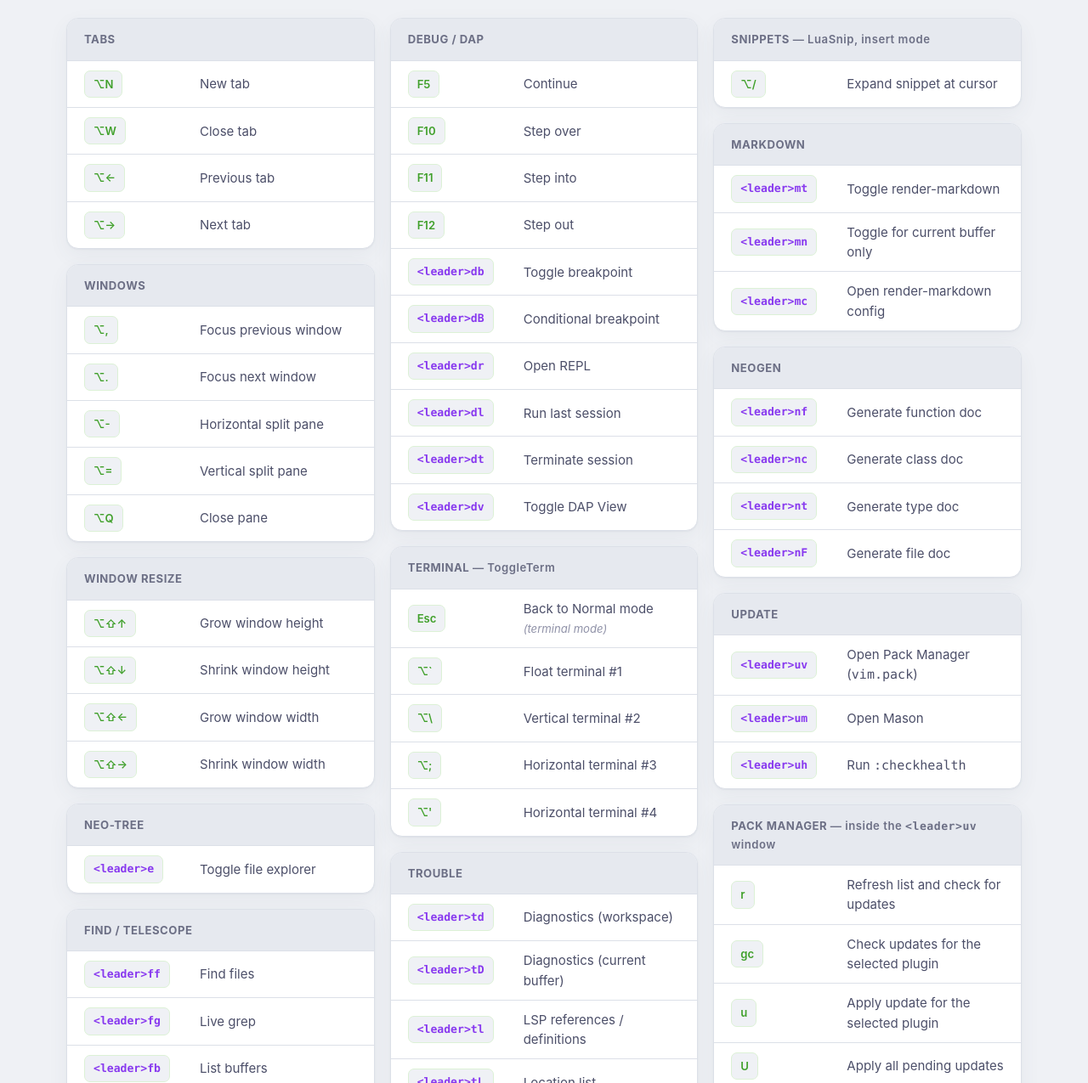
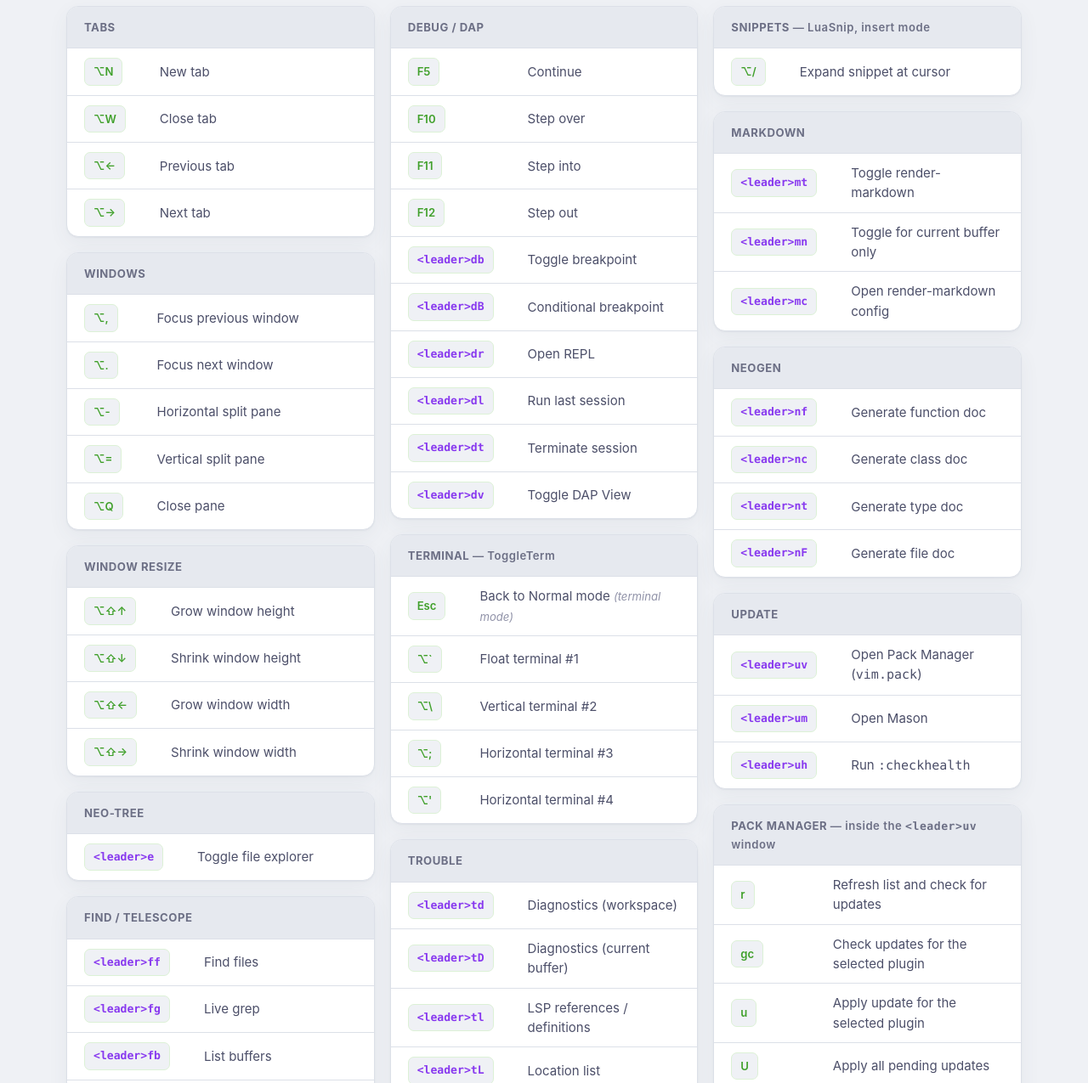
Before and after one commit to lvcas0x1/keymaps, a plain HTML site: page index.html in a window 1280 px wide. Shown: the part 1525-2800 px from the top of the page at 85% size. Drawn offline with Linux system fonts and the light colour scheme.

Commit message:
Render shortcut rows as tables instead of flex rows
Table cells guarantee the key column lines up exactly, which reads
more like a reference sheet than the previous flexbox rows.

Co-Authored-By: Claude Sonnet 5 <noreply@anthropic.com>
Claude-Session: https://claude.ai/code/session_0159yELkCejcmanhVncqjNSY

```diff
--- a/index.html
+++ b/index.html
@@ -209,19 +209,23 @@
     background: var(--bg-mantle);
   }
 
-  .row {
-    display: flex;
-    align-items: center;
-    gap: 16px;
+  .category table {
+    width: 100%;
+    border-collapse: collapse;
+  }
+
+  .category td {
     padding: 11px 20px;
     border-bottom: 1px solid var(--border-soft);
+    vertical-align: middle;
   }
 
-  .row:last-child { border-bottom: none; }
+  .category tr:last-child td { border-bottom: none; }
 
   .key {
-    flex: 0 0 auto;
-    min-width: 120px;
+    width: 1%;
+    white-space: nowrap;
+    padding-right: 8px;
   }
 
   kbd {
@@ -240,12 +244,10 @@
   .hammerspoon kbd { color: var(--accent-hammerspoon); border-color: var(--accent-hammerspoon-soft); }
   .wezterm kbd { color: var(--accent-wezterm); border-color: var(--accent-wezterm-soft); }
   .nvim kbd { color: var(--accent-nvim); border-color: var(--accent-nvim-soft); }
-  .row .key kbd.leader { color: var(--accent-key); }
+  .key kbd.leader { color: var(--accent-key); }
 
   .desc {
-    flex: 1 1 auto;
     font-size: 0.94rem;
-    min-width: 0;
   }
 
   .desc .note {
@@ -255,8 +257,7 @@
   }
 
   @media (max-width: 560px) {
-    .row { flex-wrap: wrap; }
-    .key { min-width: 0; }
+    .key { white-space: normal; width: auto; }
     .topnav .brand { display: none; }
   }
 </style>
@@ -294,7 +295,9 @@
     <div class="category-grid">
     <div class="category">
       <h3>Modifier remap</h3>
-      <div class="row"><div class="key"><kbd>Caps Lock</kbd></div><div class="desc">Remaps to ⌃⌥⌘ (Control + Option + Command) <span class="note">used as Hammerspoon's Hyper key</span></div></div>
+      <table><tbody>
+      <tr><td class="key"><kbd>Caps Lock</kbd></td><td class="desc">Remaps to ⌃⌥⌘ (Control + Option + Command) <span class="note">used as Hammerspoon's Hyper key</span></td></tr>
+      </tbody></table>
     </div>
     </div>
   </section>
@@ -308,16 +311,20 @@
     <div class="category-grid">
     <div class="category">
       <h3>Launcher <span style="text-transform:none; font-weight:600;">— Hyper = ⌃⌥⌘</span></h3>
-      <div class="row"><div class="key"><kbd>⌃⌥⌘W</kbd></div><div class="desc">Focus or launch WezTerm</div></div>
-      <div class="row"><div class="key"><kbd>⌃⌥⌘W</kbd></div><div class="desc">Open a new WezTerm window <span class="note">bound to the same hotkey as above</span></div></div>
+      <table><tbody>
+      <tr><td class="key"><kbd>⌃⌥⌘W</kbd></td><td class="desc">Focus or launch WezTerm</td></tr>
+      <tr><td class="key"><kbd>⌃⌥⌘W</kbd></td><td class="desc">Open a new WezTerm window <span class="note">bound to the same hotkey as above</span></td></tr>
+      </tbody></table>
     </div>
 
     <div class="category">
       <h3>Window layout</h3>
-      <div class="row"><div class="key"><kbd>⌘←</kbd></div><div class="desc">Snap left half <span class="note">hops one screen east if already there</span></div></div>
-      <div class="row"><div class="key"><kbd>⌘→</kbd></div><div class="desc">Snap right half <span class="note">hops one screen west if already there</span></div></div>
-      <div class="row"><div class="key"><kbd>⌘↑</kbd></div><div class="desc">Maximize window</div></div>
-      <div class="row"><div class="key"><kbd>⌘↓</kbd></div><div class="desc">Center window <span class="note">keeps current size</span></div></div>
+      <table><tbody>
+      <tr><td class="key"><kbd>⌘←</kbd></td><td class="desc">Snap left half <span class="note">hops one screen east if already there</span></td></tr>
+      <tr><td class="key"><kbd>⌘→</kbd></td><td class="desc">Snap right half <span class="note">hops one screen west if already there</span></td></tr>
+      <tr><td class="key"><kbd>⌘↑</kbd></td><td class="desc">Maximize window</td></tr>
+      <tr><td class="key"><kbd>⌘↓</kbd></td><td class="desc">Center window <span class="note">keeps current size</span></td></tr>
+      </tbody></table>
     </div>
     </div>
   </section>
@@ -331,27 +338,33 @@
     <div class="category-grid">
     <div class="category">
       <h3>Tabs</h3>
-      <div class="row"><div class="key"><kbd>⌃N</kbd></div><div class="desc">New tab</div></div>
-      <div class="row"><div class="key"><kbd>⌃W</kbd></div><div class="desc">Close tab <span class="note">(disabled when it's the only tab)</span></div></div>
-      <div class="row"><div class="key"><kbd>⌃←</kbd></div><div class="desc">Previous tab</div></div>
-      <div class="row"><div class="key"><kbd>⌃→</kbd></div><div class="desc">Next tab</div></div>
+      <table><tbody>
+      <tr><td class="key"><kbd>⌃N</kbd></td><td class="desc">New tab</td></tr>
+      <tr><td class="key"><kbd>⌃W</kbd></td><td class="desc">Close tab <span class="note">(disabled when it's the only tab)</span></td></tr>
+      <tr><td class="key"><kbd>⌃←</kbd></td><td class="desc">Previous tab</td></tr>
+      <tr><td class="key"><kbd>⌃→</kbd></td><td class="desc">Next tab</td></tr>
+      </tbody></table>
     </div>
 
     <div class="category">
       <h3>Panes</h3>
-      <div class="row"><div class="key"><kbd>⌃,</kbd></div><div class="desc">Focus previous pane</div></div>
-      <div class="row"><div class="key"><kbd>⌃.</kbd></div><div class="desc">Focus next pane</div></div>
-      <div class="row"><div class="key"><kbd>⌃=</kbd></div><div class="desc">Split horizontally — new pane below</div></div>
-      <div class="row"><div class="key"><kbd>⌃-</kbd></div><div class="desc">Split vertically — new pane on the right</div></div>
-      <div class="row"><div class="key"><kbd>⌃Q</kbd></div><div class="desc">Close pane <span class="note">(disabled when it's the only pane)</span></div></div>
+      <table><tbody>
+      <tr><td class="key"><kbd>⌃,</kbd></td><td class="desc">Focus previous pane</td></tr>
+      <tr><td class="key"><kbd>⌃.</kbd></td><td class="desc">Focus next pane</td></tr>
+      <tr><td class="key"><kbd>⌃=</kbd></td><td class="desc">Split horizontally — new pane below</td></tr>
+      <tr><td class="key"><kbd>⌃-</kbd></td><td class="desc">Split vertically — new pane on the right</td></tr>
+      <tr><td class="key"><kbd>⌃Q</kbd></td><td class="desc">Close pane <span class="note">(disabled when it's the only pane)</span></td></tr>
+      </tbody></table>
     </div>
 
     <div class="category">
       <h3>Pane resize</h3>
-      <div class="row"><div class="key"><kbd>⌃⇧↑</kbd></div><div class="desc">Grow pane upward</div></div>
-      <div class="row"><div class="key"><kbd>⌃⇧↓</kbd></div><div class="desc">Grow pane downward</div></div>
-      <div class="row"><div class="key"><kbd>⌃⇧←</kbd></div><div class="desc">Grow pane leftward</div></div>
-      <div class="row"><div class="key"><kbd>⌃⇧→</kbd></div><div class="desc">Grow pane rightward</div></div>
+      <table><tbody>
+      <tr><td class="key"><kbd>⌃⇧↑</kbd></td><td class="desc">Grow pane upward</td></tr>
+      <tr><td class="key"><kbd>⌃⇧↓</kbd></td><td class="desc">Grow pane downward</td></tr>
+      <tr><td class="key"><kbd>⌃⇧←</kbd></td><td class="desc">Grow pane leftward</td></tr>
+      <tr><td class="key"><kbd>⌃⇧→</kbd></td><td class="desc">Grow pane rightward</td></tr>
+      </tbody></table>
     </div>
     </div>
   </section>
@@ -365,133 +378,165 @@
     <div class="category-grid">
     <div class="category">
       <h3>Tabs</h3>
-      <div class="row"><div class="key"><kbd>⌥N</kbd></div><div class="desc">New tab</div></div>
-      <div class="row"><div class="key"><kbd>⌥W</kbd></div><div class="desc">Close tab</div></div>
-      <div class="row"><div class="key"><kbd>⌥←</kbd></div><div class="desc">Previous tab</div></div>
-      <div class="row"><div class="key"><kbd>⌥→</kbd></div><div class="desc">Next tab</div></div>
+      <table><tbody>
+      <tr><td class="key"><kbd>⌥N</kbd></td><td class="desc">New tab</td></tr>
+      <tr><td class="key"><kbd>⌥W</kbd></td><td class="desc">Close tab</td></tr>
+      <tr><td class="key"><kbd>⌥←</kbd></td><td class="desc">Previous tab</td></tr>
+      <tr><td class="key"><kbd>⌥→</kbd></td><td class="desc">Next tab</td></tr>
+      </tbody></table>
     </div>
 
     <div class="category">
       <h3>Windows</h3>
-      <div class="row"><div class="key"><kbd>⌥,</kbd></div><div class="desc">Focus previous window</div></div>
-      <div class="row"><div class="key"><kbd>⌥.</kbd></div><div class="desc">Focus next window</div></div>
-      <div class="row"><div class="key"><kbd>⌥-</kbd></div><div class="desc">Horizontal split pane</div></div>
-      <div class="row"><div class="key"><kbd>⌥=</kbd></div><div class="desc">Vertical split pane</div></div>
-      <div class="row"><div class="key"><kbd>⌥Q</kbd></div><div class="desc">Close pane</div></div>
+      <table><tbody>
+      <tr><td class="key"><kbd>⌥,</kbd></td><td class="desc">Focus previous window</td></tr>
+      <tr><td class="key"><kbd>⌥.</kbd></td><td class="desc">Focus next window</td></tr>
+      <tr><td class="key"><kbd>⌥-</kbd></td><td class="desc">Horizontal split pane</td></tr>
+      <tr><td class="key"><kbd>⌥=</kbd></td><td class="desc">Vertical split pane</td></tr>
+      <tr><td class="key"><kbd>⌥Q</kbd></td><td class="desc">Close pane</td></tr>
+      </tbody></table>
     </div>
 
     <div class="category">
       <h3>Window resize</h3>
-      <div class="row"><div class="key"><kbd>⌥⇧↑</kbd></div><div class="desc">Grow window height</div></div>
-      <div class="row"><div class="key"><kbd>⌥⇧↓</kbd></div><div class="desc">Shrink window height</div></div>
-      <div class="row"><div class="key"><kbd>⌥⇧←</kbd></div><div class="desc">Grow window width</div></div>
-      <div class="row"><div class="key"><kbd>⌥⇧→</kbd></div><div class="desc">Shrink window width</div></div>
+      <table><tbody>
+      <tr><td class="key"><kbd>⌥⇧↑</kbd></td><td class="desc">Grow window height</td></tr>
+      <tr><td class="key"><kbd>⌥⇧↓</kbd></td><td class="desc">Shrink window height</td></tr>
+      <tr><td class="key"><kbd>⌥⇧←</kbd></td><td class="desc">Grow window width</td></tr>
+      <tr><td class="key"><kbd>⌥⇧→</kbd></td><td class="desc">Shrink window width</td></tr>
+      </tbody></table>
     </div>
 
     <div class="category">
       <h3>Neo-tree</h3>
-      <div class="row"><div class="key"><kbd class="leader mono">&lt;leader&gt;e</kbd></div><div class="desc">Toggle file explorer</div></div>
+      <table><tbody>
+      <tr><td class="key"><kbd class="leader mono">&lt;leader&gt;e</kbd></td><td class="desc">Toggle file explorer</td></tr>
+      </tbody></table>
     </div>
 
     <div class="category">
       <h3>Find / Telescope</h3>
-      <div class="row"><div class="key"><kbd class="leader mono">&lt;leader&gt;ff</kbd></div><div class="desc">Find files</div></div>
-      <div class="row"><div class="key"><kbd class="leader mono">&lt;leader&gt;fg</kbd></div><div class="desc">Live grep</div></div>
-      <div class="row"><div class="key"><kbd class="leader mono">&lt;leader&gt;fb</kbd></div><div class="desc">List buffers</div></div>
-      <div class="row"><div class="key"><kbd class="leader mono">&lt;leader&gt;fh</kbd></div><div class="desc">Help tags</div></div>
+      <table><tbody>
+      <tr><td class="key"><kbd class="leader mono">&lt;leader&gt;ff</kbd></td><td class="desc">Find files</td></tr>
+      <tr><td class="key"><kbd class="leader mono">&lt;leader&gt;fg</kbd></td><td class="desc">Live grep</td></tr>
+      <tr><td class="key"><kbd class="leader mono">&lt;leader&gt;fb</kbd></td><td class="desc">List buffers</td></tr>
+      <tr><td class="key"><kbd class="leader mono">&lt;leader&gt;fh</kbd></td><td class="desc">Help tags</td></tr>
+      </tbody></table>
     </div>
 
     <div class="category">
       <h3>Completion <span style="text-transform:none; font-weight:600;">— insert mode</span></h3>
-      <div class="row"><div class="key"><kbd>Tab</kbd></div><div class="desc">Next completion item</div></div>
-      <div class="row"><div class="key"><kbd>⇧Tab</kbd></div><div class="desc">Previous item, or de-indent</div></div>
-      <div class="row"><div class="key"><kbd>Enter</kbd></div><div class="desc">Confirm selected completion</div></div>
-      <div class="row"><div class="key"><kbd>⌃Space</kbd></div><div class="desc">Trigger LSP completion</div></div>
+      <table><tbody>
+      <tr><td class="key"><kbd>Tab</kbd></td><td class="desc">Next completion item</td></tr>
+      <tr><td class="key"><kbd>⇧Tab</kbd></td><td class="desc">Previous item, or de-indent</td></tr>
+      <tr><td class="key"><kbd>Enter</kbd></td><td class="desc">Confirm selected completion</td></tr>
+      <tr><td class="key"><kbd>⌃Space</kbd></td><td class="desc">Trigger LSP completion</td></tr>
+      </tbody></table>
     </div>
 
     <div class="category">
       <h3>Debug / DAP</h3>
-      <div class="row"><div class="key"><kbd>F5</kbd></div><div class="desc">Continue</div></div>
-      <div class="row"><div class="key"><kbd>F10</kbd></div><div class="desc">Step over</div></div>
-      <div class="row"><div class="key"><kbd>F11</kbd></div><div class="desc">Step into</div></div>
-      <div class="row"><div class="key"><kbd>F12</kbd></div><div class="desc">Step out</div></div>
-      <div class="row"><div class="key"><kbd class="leader mono">&lt;leader&gt;db</kbd></div><div class="desc">Toggle breakpoint</div></div>
-      <div class="row"><div class="key"><kbd class="leader mono">&lt;leader&gt;dB</kbd></div><div class="desc">Conditional breakpoint</div></div>
-      <div class="row"><div class="key"><kbd class="leader mono">&lt;leader&gt;dr</kbd></div><div class="desc">Open REPL</div></div>
-      <div class="row"><div class="key"><kbd class="leader mono">&lt;leader&gt;dl</kbd></div><div class="desc">Run last session</div></div>
-      <div class="row"><div class="key"><kbd class="leader mono">&lt;leader&gt;dt</kbd></div><div class="desc">Terminate session</div></div>
-      <div class="row"><div class="key"><kbd class="leader mono">&lt;leader&gt;dv</kbd></div><div class="desc">Toggle DAP View</div></div>
+      <table><tbody>
+      <tr><td class="key"><kbd>F5</kbd></td><td class="desc">Continue</td></tr>
+      <tr><td class="key"><kbd>F10</kbd></td><td class="desc">Step over</td></tr>
+      <tr><td class="key"><kbd>F11</kbd></td><td class="desc">Step into</td></tr>
+      <tr><td class="key"><kbd>F12</kbd></td><td class="desc">Step out</td></tr>
+      <tr><td class="key"><kbd class="leader mono">&lt;leader&gt;db</kbd></td><td class="desc">Toggle breakpoint</td></tr>
+      <tr><td class="key"><kbd class="leader mono">&lt;leader&gt;dB</kbd></td><td class="desc">Conditional breakpoint</td></tr>
+      <tr><td class="key"><kbd class="leader mono">&lt;leader&gt;dr</kbd></td><td class="desc">Open REPL</td></tr>
+      <tr><td class="key"><kbd class="leader mono">&lt;leader&gt;dl</kbd></td><td class="desc">Run last session</td></tr>
+      <tr><td class="key"><kbd class="leader mono">&lt;leader&gt;dt</kbd></td><td class="desc">Terminate session</td></tr>
+      <tr><td class="key"><kbd class="leader mono">&lt;leader&gt;dv</kbd></td><td class="desc">Toggle DAP View</td></tr>
+      </tbody></table>
     </div>
 
     <div class="category">
       <h3>Terminal <span style="text-transform:none; font-weight:600;">— ToggleTerm</span></h3>
-      <div class="row"><div class="key"><kbd>Esc</kbd></div><div class="desc">Back to Normal mode <span class="note">(terminal mode)</span></div></div>
-      <div class="row"><div class="key"><kbd>⌥`</kbd></div><div class="desc">Float terminal #1</div></div>
-      <div class="row"><div class="key"><kbd>⌥\</kbd></div><div class="desc">Vertical terminal #2</div></div>
-      <div class="row"><div class="key"><kbd>⌥;</kbd></div><div class="desc">Horizontal terminal #3</div></div>
-      <div class="row"><div class="key"><kbd>⌥'</kbd></div><div class="desc">Horizontal terminal #4</div></div>
+      <table><tbody>
+      <tr><td class="key"><kbd>Esc</kbd></td><td class="desc">Back to Normal mode <span class="note">(terminal mode)</span></td></tr>
+      <tr><td class="key"><kbd>⌥`</kbd></td><td class="desc">Float terminal #1</td></tr>
+      <tr><td class="key"><kbd>⌥\</kbd></td><td class="desc">Vertical terminal #2</td></tr>
+      <tr><td class="key"><kbd>⌥;</kbd></td><td class="desc">Horizontal terminal #3</td></tr>
+      <tr><td class="key"><kbd>⌥'</kbd></td><td class="desc">Horizontal terminal #4</td></tr>
+      </tbody></table>
     </div>
 
     <div class="category">
       <h3>Trouble</h3>
-      <div class="row"><div class="key"><kbd class="leader mono">&lt;leader&gt;td</kbd></div><div class="desc">Diagnostics (workspace)</div></div>
-      <div class="row"><div class="key"><kbd class="leader mono">&lt;leader&gt;tD</kbd></div><div class="desc">Diagnostics (current buffer)</div></div>
-      <div class="row"><div class="key"><kbd class="leader mono">&lt;leader&gt;tl</kbd></div><div class="desc">LSP references / definitions</div></div>
-      <div class="row"><div class="key"><kbd class="leader mono">&lt;leader&gt;tL</kbd></div><div class="desc">Location list</div></div>
-      <div class="row"><div class="key"><kbd class="leader mono">&lt;leader&gt;ts</kbd></div><div class="desc">Document symbols</div></div>
-      <div class="row"><div class="key"><kbd class="leader mono">&lt;leader&gt;tq</kbd></div><div class="desc">Quickfix list</div></div>
+      <table><tbody>
+      <tr><td class="key"><kbd class="leader mono">&lt;leader&gt;td</kbd></td><td class="desc">Diagnostics (workspace)</td></tr>
+      <tr><td class="key"><kbd class="leader mono">&lt;leader&gt;tD</kbd></td><td class="desc">Diagnostics (current buffer)</td></tr>
+      <tr><td class="key"><kbd class="leader mono">&lt;leader&gt;tl</kbd></td><td class="desc">LSP references / definitions</td></tr>
+      <tr><td class="key"><kbd class="leader mono">&lt;leader&gt;tL</kbd></td><td class="desc">Location list</td></tr>
+      <tr><td class="key"><kbd class="leader mono">&lt;leader&gt;ts</kbd></td><td class="desc">Document symbols</td></tr>
+      <tr><td class="key"><kbd class="leader mono">&lt;leader&gt;tq</kbd></td><td class="desc">Quickfix list</td></tr>
+      </tbody></table>
     </div>
 
     <div class="category">
       <h3>Todo Comments</h3>
-      <div class="row"><div class="key"><kbd>]t</kbd></div><div class="desc">Jump to next Todo comment</div></div>
-      <div class="row"><div class="key"><kbd>[t</kbd></div><div class="desc">Jump to previous Todo comment</div></div>
-      <div class="row"><div class="key"><kbd class="leader mono">&lt;leader&gt;tt</kbd></div><div class="desc">Todo list in Trouble</div></div>
-      <div class="row"><div class="key"><kbd class="leader mono">&lt;leader&gt;tT</kbd></div><div class="desc">Todo list in Telescope</div></div>
+      <table><tbody>
+      <tr><td class="key"><kbd>]t</kbd></td><td class="desc">Jump to next Todo comment</td></tr>
+      <tr><td class="key"><kbd>[t</kbd></td><td class="desc">Jump to previous Todo comment</td></tr>
+      <tr><td class="key"><kbd class="leader mono">&lt;leader&gt;tt</kbd></td><td class="desc">Todo list in Trouble</td></tr>
+      <tr><td class="key"><kbd class="leader mono">&lt;leader&gt;tT</kbd></td><td class="desc">Todo list in Telescope</td></tr>
+      </tbody></table>
     </div>
 
     <div class="category">
       <h3>Snippets <span style="text-transform:none; font-weight:600;">— LuaSnip, insert mode</span></h3>
-      <div class="row"><div class="key"><kbd>⌥/</kbd></div><div class="desc">Expand snippet at cursor</div></div>
+      <table><tbody>
+      <tr><td class="key"><kbd>⌥/</kbd></td><td class="desc">Expand snippet at cursor</td></tr>
+      </tbody></table>
     </div>
 
     <div class="category">
       <h3>Markdown</h3>
-      <div class="row"><div class="key"><kbd class="leader mono">&lt;leader&gt;mt</kbd></div><div class="desc">Toggle render-markdown</div></div>
-      <div class="row"><div class="key"><kbd class="leader mono">&lt;leader&gt;mn</kbd></div><div class="desc">Toggle for current buffer only</div></div>
-      <div class="row"><div class="key"><kbd class="leader mono">&lt;leader&gt;mc</kbd></div><div class="desc">Open render-markdown config</div></div>
+      <table><tbody>
+      <tr><td class="key"><kbd class="leader mono">&lt;leader&gt;mt</kbd></td><td class="desc">Toggle render-markdown</td></tr>
+      <tr><td class="key"><kbd class="leader mono">&lt;leader&gt;mn</kbd></td><td class="desc">Toggle for current buffer only</td></tr>
+      <tr><td class="key"><kbd class="leader mono">&lt;leader&gt;mc</kbd></td><td class="desc">Open render-markdown config</td></tr>
+      </tbody></table>
     </div>
 
     <div class="category">
       <h3>Neogen</h3>
-      <div class="row"><div class="key"><kbd class="leader mono">&lt;leader&gt;nf</kbd></div><div class="desc">Generate function doc</div></div>
-      <div class="row"><div class="key"><kbd class="leader mono">&lt;leader&gt;nc</kbd></div><div class="desc">Generate class doc</div></div>
-      <div class="row"><div class="key"><kbd class="leader mono">&lt;leader&gt;nt</kbd></div><div class="desc">Generate type doc</div></div>
-      <div class="row"><div class="key"><kbd class="leader mono">&lt;leader&gt;nF</kbd></div><div class="desc">Generate file doc</div></div>
+      <table><tbody>
+      <tr><td class="key"><kbd class="leader mono">&lt;leader&gt;nf</kbd></td><td class="desc">Generate function doc</td></tr>
+      <tr><td class="key"><kbd class="leader mono">&lt;leader&gt;nc</kbd></td><td class="desc">Generate class doc</td></tr>
+      <tr><td class="key"><kbd class="leader mono">&lt;leader&gt;nt</kbd></td><td class="desc">Generate type doc</td></tr>
+      <tr><td class="key"><kbd class="leader mono">&lt;leader&gt;nF</kbd></td><td class="desc">Generate file doc</td></tr>
+      </tbody></table>
     </div>
 
     <div class="category">
       <h3>Update</h3>
-      <div class="row"><div class="key"><kbd class="leader mono">&lt;leader&gt;uv</kbd></div><div class="desc">Open Pack Manager (<span class="mono">vim.pack</span>)</div></div>
-      <div class="row"><div class="key"><kbd class="leader mono">&lt;leader&gt;um</kbd></div><div class="desc">Open Mason</div></div>
-      <div class="row"><div class="key"><kbd class="leader mono">&lt;leader&gt;uh</kbd></div><div class="desc">Run <span class="mono">:checkhealth</span></div></div>
+      <table><tbody>
+      <tr><td class="key"><kbd class="leader mono">&lt;leader&gt;uv</kbd></td><td class="desc">Open Pack Manager (<span class="mono">vim.pack</span>)</td></tr>
+      <tr><td class="key"><kbd class="leader mono">&lt;leader&gt;um</kbd></td><td class="desc">Open Mason</td></tr>
+      <tr><td class="key"><kbd class="leader mono">&lt;leader&gt;uh</kbd></td><td class="desc">Run <span class="mono">:checkhealth</span></td></tr>
+      </tbody></table>
     </div>
 
     <div class="category">
       <h3>Pack Manager <span style="text-transform:none; font-weight:600;">— inside the <span class="mono">&lt;leader&gt;uv</span> window</span></h3>
-      <div class="row"><div class="key"><kbd>r</kbd></div><div class="desc">Refresh list and check for updates</div></div>
-      <div class="row"><div class="key"><kbd>gc</kbd></div><div class="desc">Check updates for the selected plugin</div></div>
-      <div class="row"><div class="key"><kbd>u</kbd></div><div class="desc">Apply update for the selected plugin</div></div>
-      <div class="row"><div class="key"><kbd>U</kbd></div><div class="desc">Apply all pending updates</div></div>
-      <div class="row"><div class="key"><kbd>o</kbd></div><div class="desc">Open plugin source in the browser</div></div>
-      <div class="row"><div class="key"><kbd>q</kbd> <kbd>Esc</kbd></div><div class="desc">Close the window</div></div>
+      <table><tbody>
+      <tr><td class="key"><kbd>r</kbd></td><td class="desc">Refresh list and check for updates</td></tr>
+      <tr><td class="key"><kbd>gc</kbd></td><td class="desc">Check updates for the selected plugin</td></tr>
+      <tr><td class="key"><kbd>u</kbd></td><td class="desc">Apply update for the selected plugin</td></tr>
+      <tr><td class="key"><kbd>U</kbd></td><td class="desc">Apply all pending updates</td></tr>
+      <tr><td class="key"><kbd>o</kbd></td><td class="desc">Open plugin source in the browser</td></tr>
+      <tr><td class="key"><kbd>q</kbd> <kbd>Esc</kbd></td><td class="desc">Close the window</td></tr>
+      </tbody></table>
     </div>
 
     <div class="category">
       <h3>DiffView</h3>
-      <div class="row"><div class="key"><kbd class="leader mono">&lt;leader&gt;vo</kbd></div><div class="desc">Open diff view</div></div>
-      <div class="row"><div class="key"><kbd class="leader mono">&lt;leader&gt;vc</kbd></div><div class="desc">Close diff view</div></div>
-      <div class="row"><div class="key"><kbd class="leader mono">&lt;leader&gt;vh</kbd></div><div class="desc">File history for current buffer</div></div>
+      <table><tbody>
+      <tr><td class="key"><kbd class="leader mono">&lt;leader&gt;vo</kbd></td><td class="desc">Open diff view</td></tr>
+      <tr><td class="key"><kbd class="leader mono">&lt;leader&gt;vc</kbd></td><td class="desc">Close diff view</td></tr>
+      <tr><td class="key"><kbd class="leader mono">&lt;leader&gt;vh</kbd></td><td class="desc">File history for current buffer</td></tr>
+      </tbody></table>
     </div>
     </div>
   </section>
```
